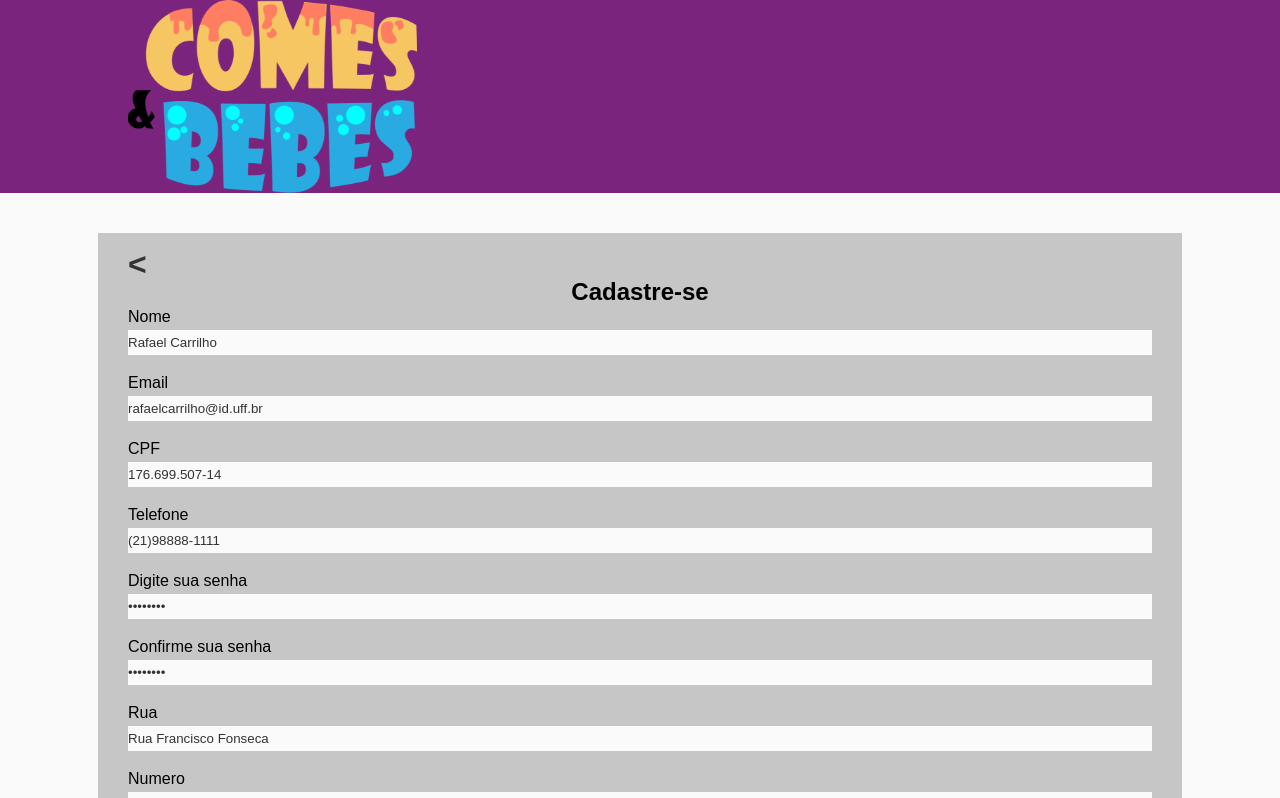
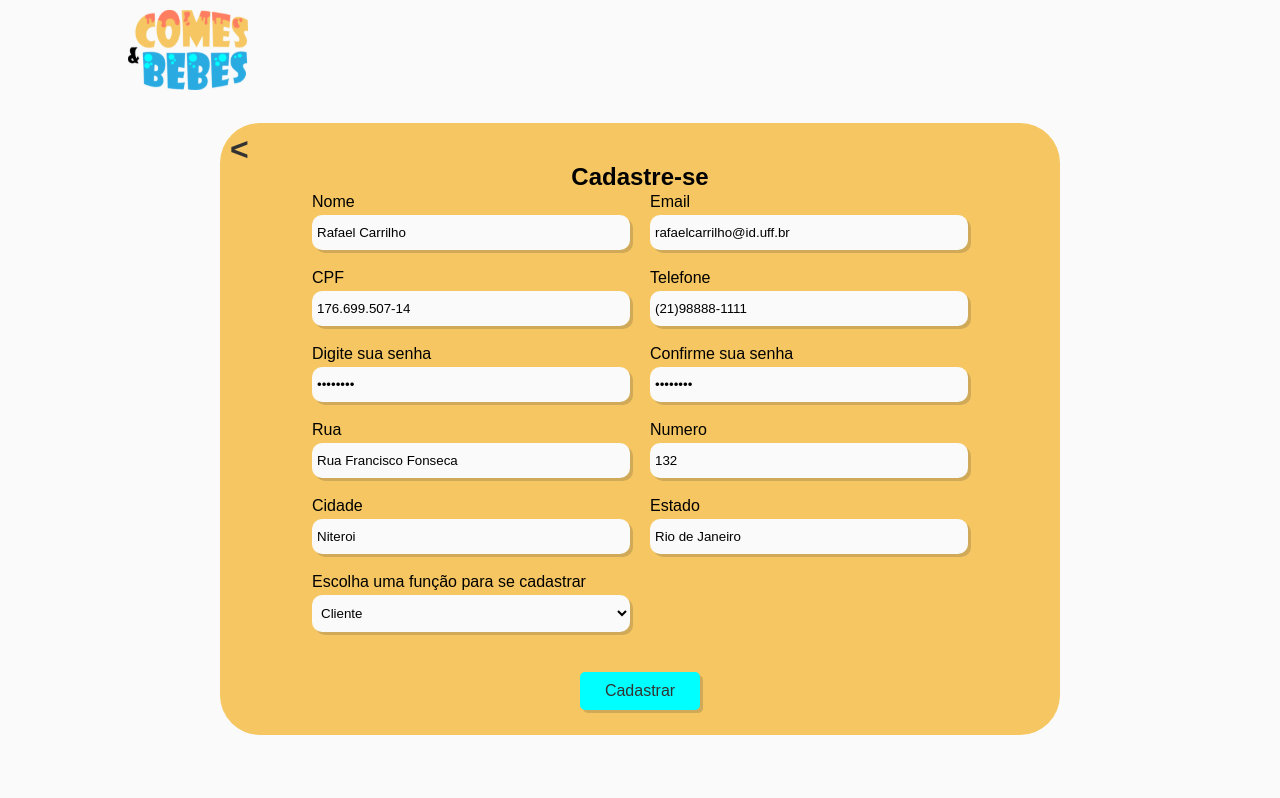
Before and after one commit to carrilhorafael/ceb-front, a React (Create React App) app: page /sign_up in a window 1280 px wide. Shown: the top 798 px of the page. Built offline with nearby package versions, Linux system fonts and the light colour scheme.

Commit message:
estilização completa do signup

```diff
--- a/src/common/header/Header.jsx
+++ b/src/common/header/Header.jsx
@@ -16,11 +16,9 @@ export default function Header () {
 
     if (!authenticated && location.pathname === "/sign_up"){
         return (
-            <header className="header_full_container">
-                <div className="main_container">
-                    <img className="header_logo" src={logo} alt="logo"></img>
-                </div>
-            </header>
+            <div className="main_container">
+                <Link to="/"> <img className="logo-ceb" src={logo}/></Link>
+            </div>
         )
     }
     else if (!authenticated && location.pathname === "/"){
--- a/src/pages/signup/index.jsx
+++ b/src/pages/signup/index.jsx
@@ -42,58 +42,60 @@ export default function SignUp () {
     }
     return (
         <main>
-            <form className="form_container" onSubmit={handleSubmit}>
+            <form className="form_signup_container" onSubmit={handleSubmit}>
                 <div className="form_title_div">
                     <Link to="/">{"<"}</Link>
                     <h3>Cadastre-se</h3>
                 </div>
+                <div className="form_signup">
                     <fieldset>
                         <label htmlFor="name">Nome</label>
-                    <input value={name} name="name" onChange={e => setName(e.target.value)}></input>
+                        <input className="main_input" value={name} name="name" onChange={e => setName(e.target.value)}></input>
                     </fieldset>
                     <fieldset>
                         <label htmlFor="email">Email</label>
-                    <input value={email} name="email" onChange={e => setEmail(e.target.value)}></input>
+                        <input className="main_input" value={email} name="email" onChange={e => setEmail(e.target.value)}></input>
                     </fieldset>
                     <fieldset>
                         <label htmlFor="cpf">CPF</label>
-                    <input value={cpf} name="cpf" onChange={e => setCpf(e.target.value)}></input>
+                        <input className="main_input" value={cpf} name="cpf" onChange={e => setCpf(e.target.value)}></input>
                     </fieldset>
                     <fieldset>
                         <label htmlFor="phone">Telefone</label>
-                    <input value={phone} name="phone" onChange={e => setPhone(e.target.value)}></input>
+                        <input className="main_input" value={phone} name="phone" onChange={e => setPhone(e.target.value)}></input>
                     </fieldset>
                     <fieldset>
                         <label htmlFor="password">Digite sua senha</label>
-                    <input type="password" value={password} name="password" onChange={e => setPassword(e.target.value)}></input>
+                        <input className="main_input" type="password" value={password} name="password" onChange={e => setPassword(e.target.value)}></input>
                     </fieldset>
                     <fieldset>
                         <label htmlFor="password_confirmation">Confirme sua senha</label>
-                    <input type="password" value={password_confirmation} name="password_confirmation" onChange={e => setPasswordConfirmation(e.target.value)}></input>
+                        <input className="main_input" type="password" value={password_confirmation} name="password_confirmation" onChange={e => setPasswordConfirmation(e.target.value)}></input>
                     </fieldset>
                     <fieldset>
                         <label htmlFor="street">Rua</label>
-                    <input value={street} name="street" onChange={e => setStreet(e.target.value)}></input>
+                        <input className="main_input" value={street} name="street" onChange={e => setStreet(e.target.value)}></input>
                     </fieldset>
                     <fieldset>
                         <label htmlFor="number">Numero</label>
-                    <input value={number} name="number" onChange={e => setNumber(e.target.value)}></input>
+                        <input className="main_input" value={number} name="number" onChange={e => setNumber(e.target.value)}></input>
                     </fieldset>
                     <fieldset>
                         <label htmlFor="city">Cidade</label>
-                    <input value={city} name="city" onChange={e => setCity(e.target.value)}></input>
+                        <input className="main_input" value={city} name="city" onChange={e => setCity(e.target.value)}></input>
                     </fieldset>
                     <fieldset>
                         <label htmlFor="state">Estado</label>
-                    <input value={state} name="state" onChange={e => setState(e.target.value)}></input>
+                        <input className="main_input" value={state} name="state" onChange={e => setState(e.target.value)}></input>
                     </fieldset>
                     <fieldset>
                         <label htmlFor="role">Escolha uma função para se cadastrar</label>
-                    <select value={role} name="role" onChange={e => setRole(e.target.value)}>
+                        <select className="main_input" value={role} name="role" onChange={e => setRole(e.target.value)}>
                             <option value={1}>Cliente</option>
                             <option value={2}>Entregador</option>
                         </select>
                     </fieldset>
+                </div>
                 <input className="main_button" type="submit" value="Cadastrar"></input>
             </form>
         </main>
--- a/src/pages/signup/style.css
+++ b/src/pages/signup/style.css
@@ -1,15 +1,16 @@
-.form_container{
-    max-width: 1024px;
-    margin: 40px auto;
-    padding: 10px 30px;
-    background-color: #c6c6c6;
+.form_signup_container{
+    max-width: 820px;
+    margin: 20px auto;
+    padding: 5px 10px;
+    border-radius: 40px;
+    background-color: var(--yellow);
     display: flex;
     flex-direction: column;
     justify-content: center;
     align-items: center;
 
 }
-.form_container a{
+.form_signup_container a{
     text-decoration: none;
     font-size: 32px;
     width: fit-content;
@@ -30,26 +31,24 @@
     margin: 0 auto;
     font-size: 24px;
 }
-
-.form_container fieldset{
+.form_signup{
+    width: 80%;
+    display: grid;
+    grid-template-columns: 1fr 1fr;
+    grid-column-gap: 20px;
+    grid-row-gap: 20px;
+    margin-bottom: 20px;
+}
+.form_signup_container fieldset{
     display: flex;
     flex-direction: column;
     width: 100%;
-    margin-bottom: 20px !important;
+
 }
-.form_container fieldset input{
-    background-color: #fafafa;
-    padding: 5px 0;
-    border: none;
-    color: #333;
-}
-.form_container fieldset select{
-    background-color: #fafafa;
-    padding: 5px 0;
-    border: none;
-    color: #333;
-}
-.form_container fieldset label{
+.form_signup_container label{
     font-size: 16px;
     padding-bottom: 5px;
 }
+.form_signup_container .main_button{
+    margin: 20px 0;
+}
--- a/src/root.css
+++ b/src/root.css
@@ -3,16 +3,7 @@
    License: none (public domain)
 */
 
-:root{
-	font-family: sans-serif;
-	font-size: 16px;
-	--purple: #7a247d;
-	--cyan: #00ffff;
-	--blue: #29abe2;
-	--yellow: #f5c661;
-	--orange: #ff7e61;
 
-}
 html, body, div, span, applet, object, iframe,
 h1, h2, h3, h4, h5, h6, p, blockquote, pre,
 a, abbr, acronym, address, big, cite, code,
@@ -59,6 +50,16 @@ table {
 	border-collapse: collapse;
 	border-spacing: 0;
 }
+:root{
+	font-family: sans-serif;
+	font-size: 16px;
+	--purple: #7a247d;
+	--cyan: #00ffff;
+	--blue: #29abe2;
+	--yellow: #f5c661;
+	--orange: #ff7e61;
+
+}
 h1{
 	font-size: 48px;
 	text-align: center;
@@ -89,8 +90,9 @@ h1{
 	background-color: var(--blue);
 }
 .main_input{
+	box-shadow: 3px 3px #33333330;
 	background-color: #fafafa;
-	padding: 10px 0;
+	padding: 10px 0 10px 5px;
 	border-radius: 10px;
 	border: none;
 }
```
Also changed, not shown: src/common/header/headers_components/HeaderSignUp.jsx (added, +11 -0 lines). Lines whose indentation alone changed are shown as unchanged.
